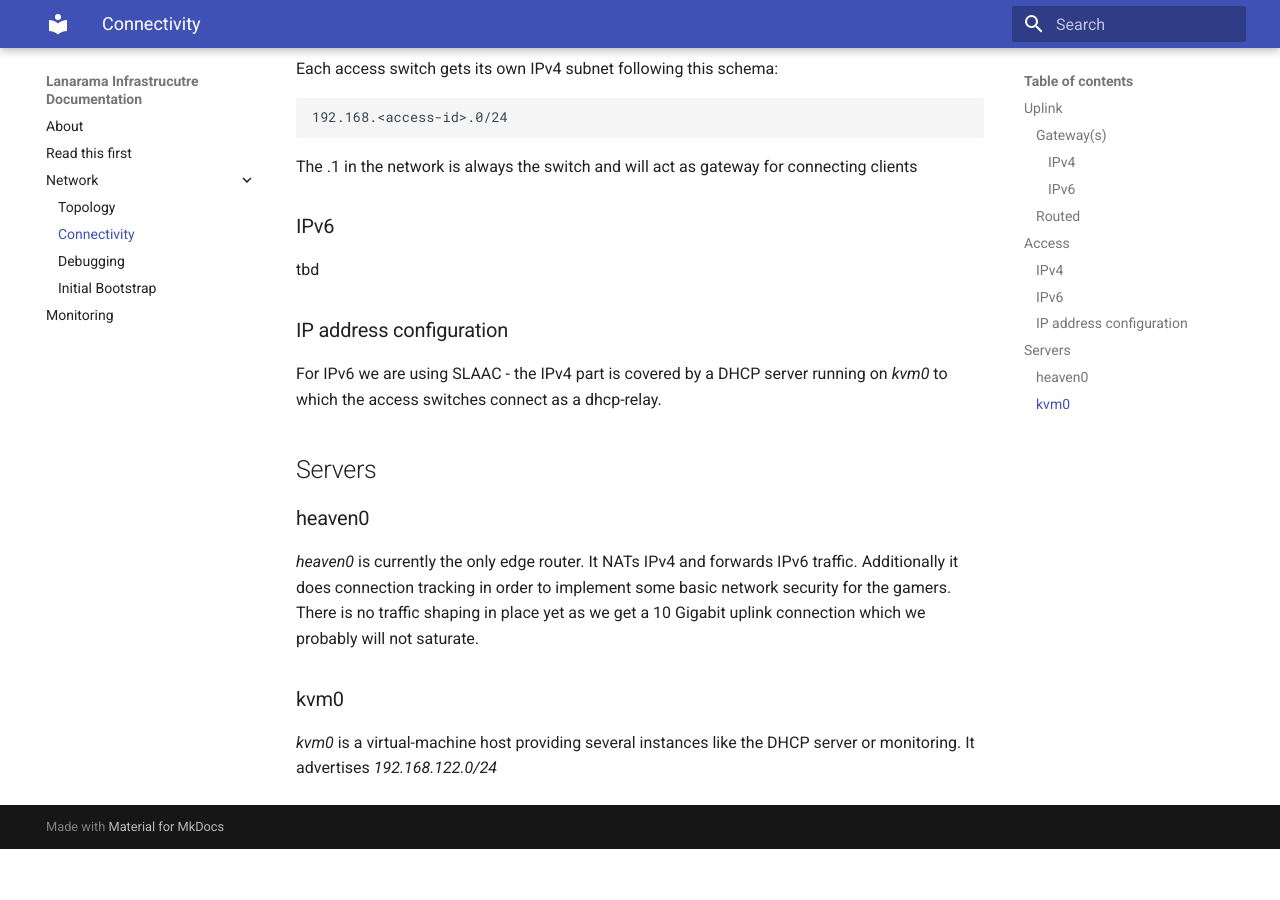
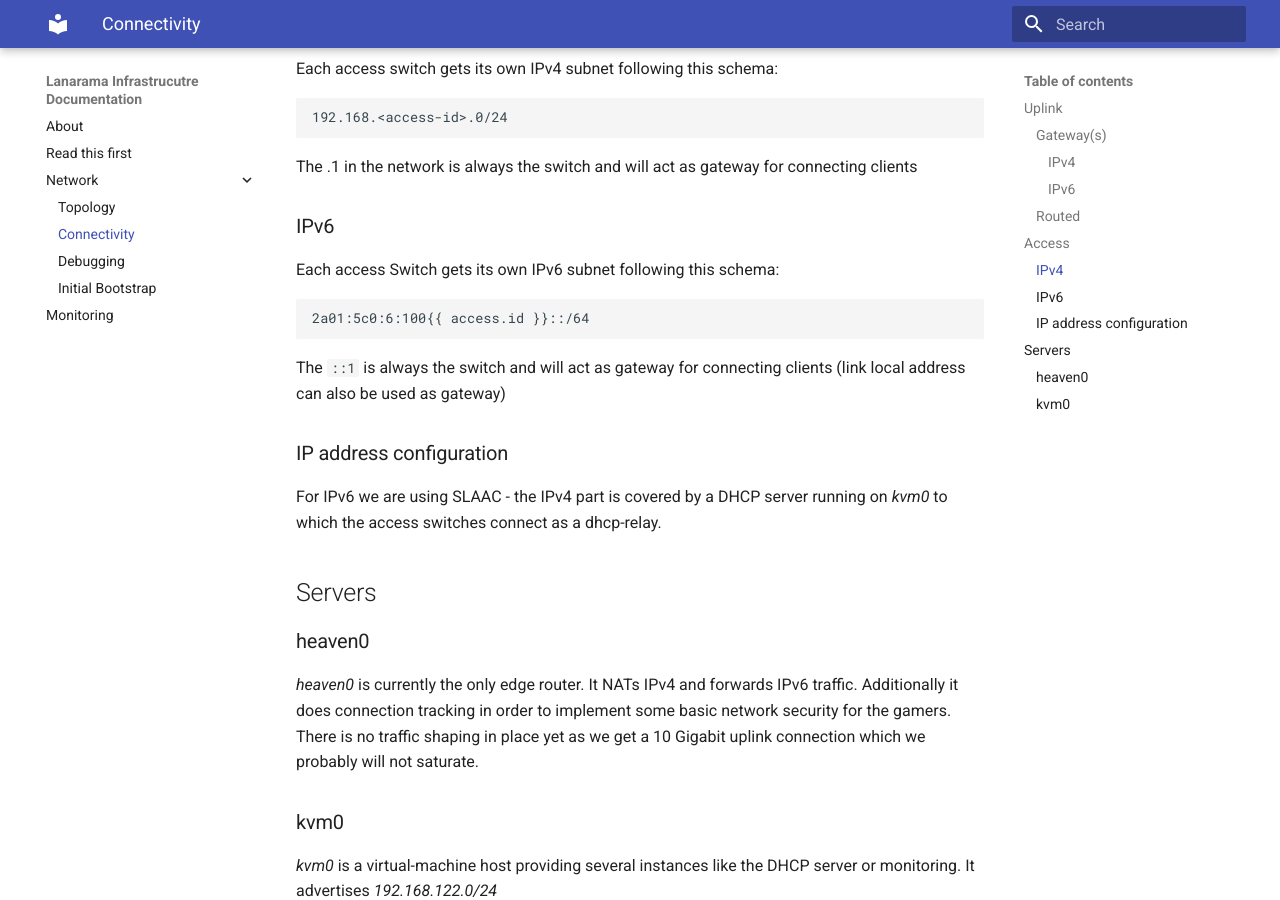
Before and after one commit to xvzf/lanarama-infra, an MkDocs documentation site: the page built from docs/network_connectivity.md, in a window 1280 px wide and 900 px high, scrolled down 1288 px. Built offline with MkDocs 1.6.1 and Material for MkDocs 9.7.7, drawn with Linux system fonts in a browser that asks for light colours; before the commit the page ends 2137 px from its top, so only the background shows below that.

Commit message:
Event fixes 01

````diff
--- a/docs/network_connectivity.md
+++ b/docs/network_connectivity.md
@@ -57,7 +57,11 @@ Each access switch gets its own IPv4 subnet following this schema:
 The .1 in the network is always the switch and will act as gateway for connecting clients
 
 ### IPv6
-tbd
+Each access Switch gets its own  IPv6 subnet following this schema:
+```
+2a01:5c0:6:100{{ access.id }}::/64
+```
+The `::1` is always the switch and will act as gateway for connecting clients (link local address can also be used as gateway)
 
 ### IP address configuration
 For IPv6 we are using SLAAC - the IPv4 part is covered by a DHCP server running on *kvm0* to which the access switches connect as a dhcp-relay.
````
Also changed, not shown: 12 other files.
